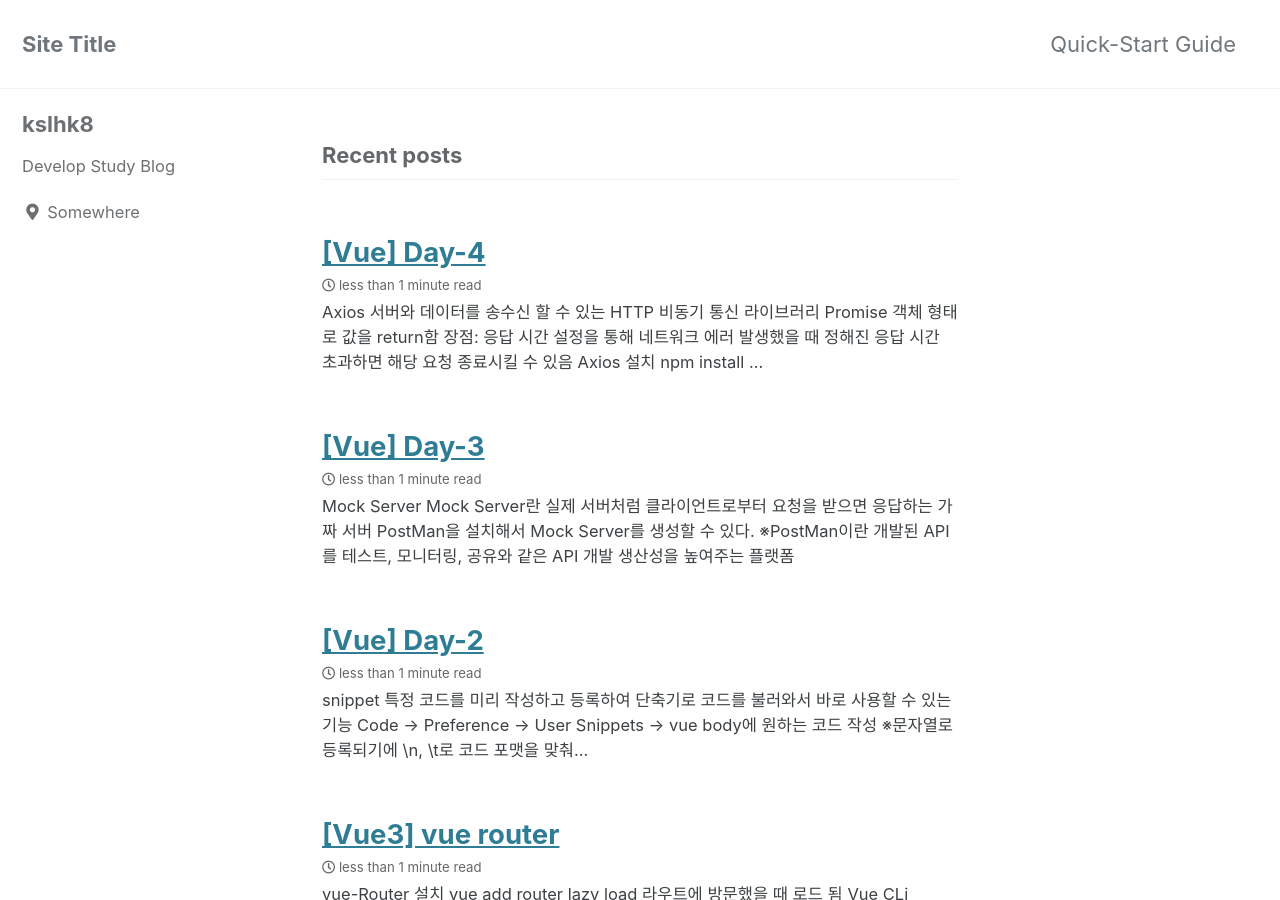
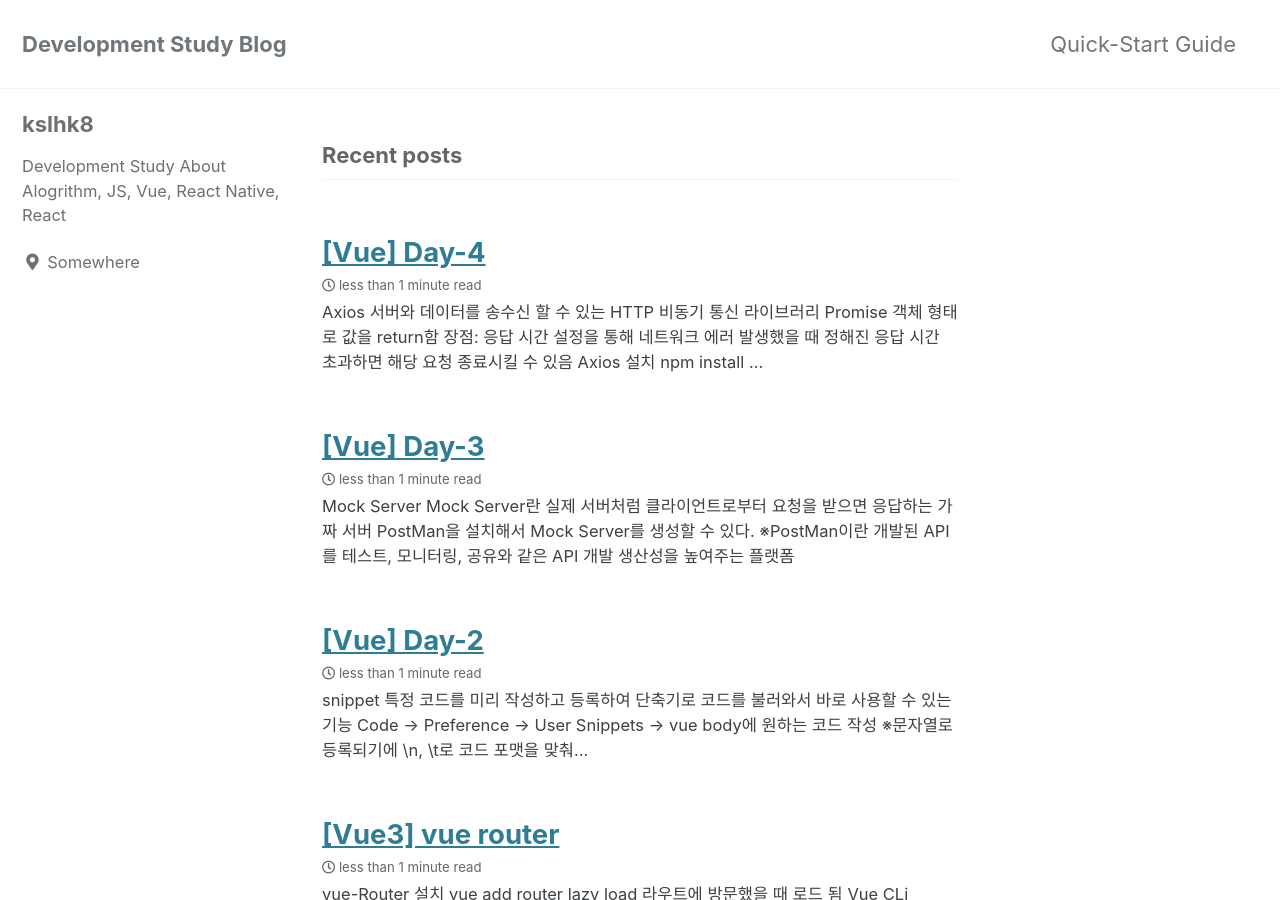
Before and after one commit to kslhk8/kslhk8.github.io, a Jekyll site: the page built from index.html, in a window 1280 px wide and 900 px high. Built offline with Jekyll 4.4.1, drawn with Linux system fonts in a browser that asks for light colours; cached includes are drawn as plain includes; the list of posts is cut into pages by our own code.

Commit message:
Update _config.yml

```diff
--- a/_config.yml
+++ b/_config.yml
@@ -16,11 +16,11 @@ minimal_mistakes_skin    : "default" # "air", "aqua", "contrast", "dark", "dirt"
 
 # Site Settings
 locale                   : "en-US"
-title                    : "Site Title"
+title                    : "Development Study Blog"
 title_separator          : "-"
 subtitle                 : # site tagline that appears below site title in masthead
 name                     : "kslhk8"
-description              : "Develop Study Blog"
+description              : "Development Study About Alogrithm, JS, Vue, React Native, React"
 url                      : "https://kslhk8.github.io"
 baseurl                  : # the subpath of your site, e.g. "/blog"
 repository               : # GitHub username/repo-name e.g. "mmistakes/minimal-mistakes"
@@ -104,7 +104,7 @@ analytics:
 author:
   name             : "kslhk8"
   avatar           : # path of avatar image, e.g. "/assets/images/bio-photo.jpg"
-  bio              : "Develop Study Blog"
+  bio              : "Development Study About Alogrithm, JS, Vue, React Native, React"
   location         : "Somewhere"
   email            :
   links:
```
